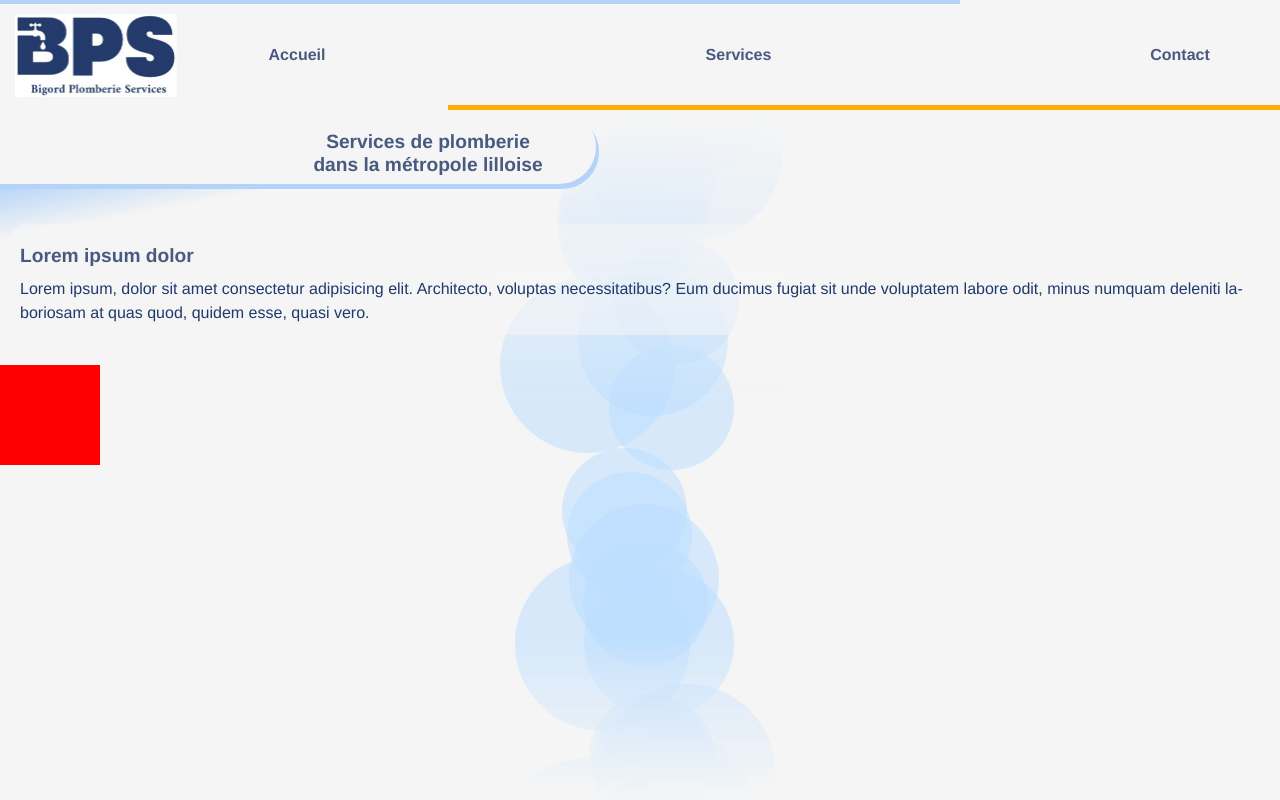
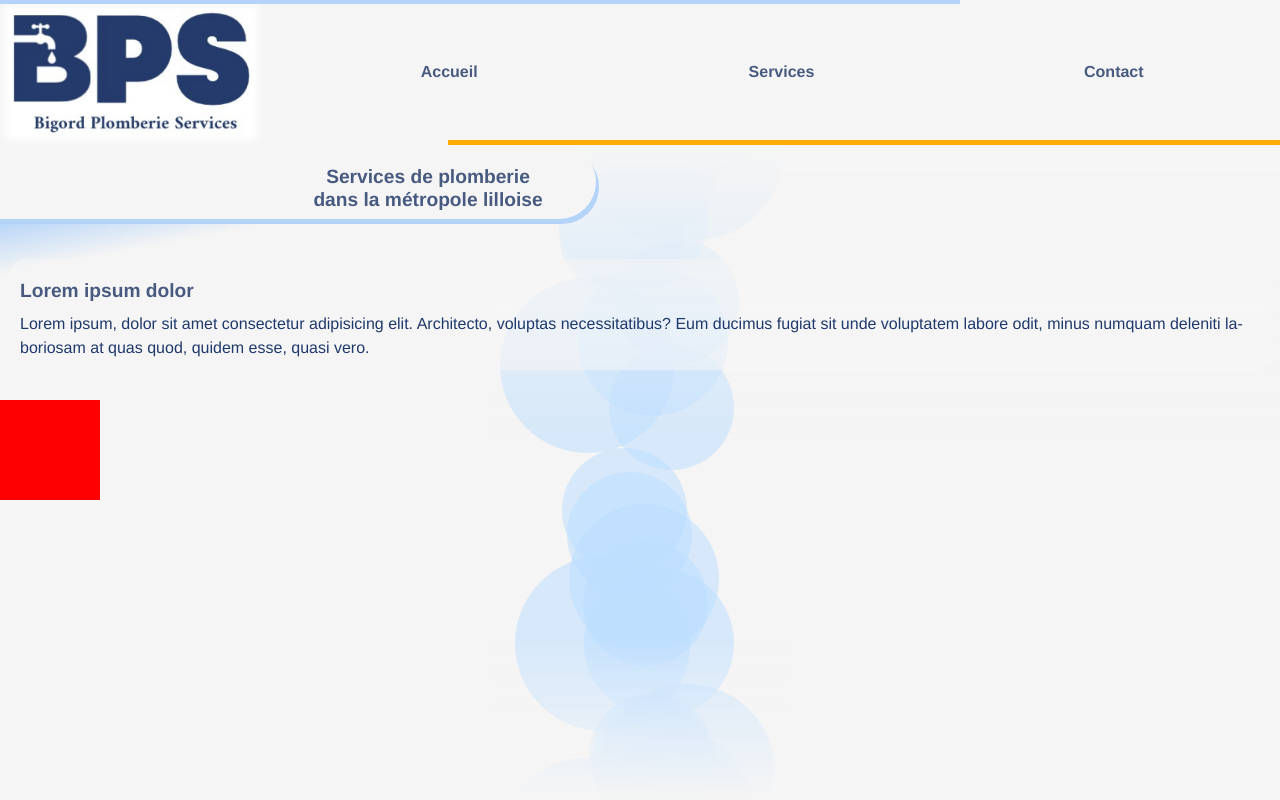
Before and after one commit to Kirjal/bps, a React (Create React App) app: page / in a window 1280 px wide. Built offline with nearby package versions, Linux system fonts and the light colour scheme.

Commit message:
various updates, nearing completion

```diff
--- a/src/App.css
+++ b/src/App.css
@@ -57,8 +57,16 @@ header, main, footer{
   position: relative;
 }
 
+header{
+  z-index: 2;
+}
+
+footer{
+  z-index: 1;
+}
+
 main{
-  min-height: 400px;
+  min-height: 100vh;
 }
 
 .title-container{
@@ -143,8 +151,24 @@ main p{
 
 
 
+/* transition on <main> when changing pages */
 
+main{
+  opacity: 1;
+  left: 0;
+}
 
+main.hidden{
+  opacity: 0;
+}
+
+main.transition{
+  transition: all 0.6s;
+}
+
+main.left{
+  left: -200px;
+}
 
 
 /** stuff that was there by default from react ***********************************************/
--- a/src/App.jsx
+++ b/src/App.jsx
@@ -9,11 +9,15 @@ import { useEffect, useRef } from 'react';
 function App() {
 
   /**bubble logic **************************************************************************/
+  const initialBubbleMode = window.location.pathname;
 
   /**adds or remove a specific class to the container of the background bubbles to calculate Y axis offset (to give the illusion of a water current) */
   const updateBubbleMode = (value) => {
     const bubbleContainer = document.getElementById("bubbles");
     const contactButton = document.getElementById("contact-button");
+    const nav_menu = document.getElementById("nav-menu");
+    const main = document.getElementById("main");
+
     bubbleContainer.classList.remove("services", "contact");
     bubbleContainer.classList.add(value);
     if(value === "contact" && contactButton.classList.contains("visible")){
@@ -21,9 +25,21 @@ function App() {
     } else if(value !== "contact" && !contactButton.classList.contains("visible")){
       contactButton.classList.add("visible");
     }
+
+    nav_menu.classList.contains("nav-open") && toggleNav();
+
+    main.classList.add("hidden", "left");
+    setTimeout(()=>{
+      main.classList.add("transition");
+    }, 100);
+    setTimeout(()=>{
+      main.classList.remove("hidden", "left");
+    }, 101)
+    setTimeout(()=>{
+      main.classList.remove("transition");
+    }, 600);
   };
 
-  const initialBubbleMode = window.location.pathname;
 
   const setFirstBubbleMode = () => {
     if(initialBubbleMode && initialBubbleMode === "/"){
@@ -44,7 +60,14 @@ function App() {
 
     const handleScroll = () => {
       const scrollPosition = AppRef.current.scrollTop;
-      const heightThreshold = 80;
+      const header = document.getElementById("header");
+      if(scrollPosition > 0 && !header.classList.contains("small")){
+        header.classList.add("small");
+      }
+      if(scrollPosition === 0 && header.classList.contains("small")){
+        header.classList.remove("small");
+      }
+      /*const heightThreshold = 80;
       const burger = document.getElementById("burger");
       const nav = document.getElementById("nav-menu");
 
@@ -57,7 +80,7 @@ function App() {
       if(scrollPosition === 0){
         burger.classList.remove("visible");
         nav.classList.remove("hidden-menu");
-      }
+      }*/
     }
 
     if(AppRef.current){
@@ -117,7 +140,7 @@ function App() {
 
 
   return (
-    <div className="App" id="App" ref={AppRef} /*onScroll={handleScroll}*/>
+    <div className="App" id="App" ref={AppRef}>
       <div className={"bubble-container"} id="bubbles">
         <div className="bg-gradients"></div>
         <div className="front">
@@ -130,13 +153,16 @@ function App() {
           {generateBubblesBack}
         </div>
       </div>
-      <header>
+      <header id="header">
         <div className="light-blue-bar"></div>
-        <img src={logo} className="header-logo" alt="logo de l'entreprise" />
+          <div className="header-logo-container">
+            <img src={logo} className="header-logo" alt="logo de l'entreprise"/>
+          </div>
         <div id="burger" onClick={toggleNav}>
           <div className="menu-bar"></div>
           <div className="menu-bar"></div>
           <div className="menu-bar"></div>
+          <p>Menu</p>
         </div>
         <nav id="nav-menu">
           <Link to={URL_HOME} onClick={()=>updateBubbleMode("home")} className="nav-button">Accueil</Link>
@@ -145,7 +171,7 @@ function App() {
         </nav>
         <div className="yellow-bar"></div>
       </header>
-      <main style={{height: 2000 + "px"}}>
+      <main id="main" className="hidden">
         <div className="main-bg-gradient"></div>
         <Routes />
         <div id="contact-button">
--- a/src/assets/styles/components/bubble-container.css
+++ b/src/assets/styles/components/bubble-container.css
@@ -26,7 +26,7 @@
 /*this one is actually located in <main> but relates to bubbles display as it needs to not show bubbles directly under the title*/
 .main-bg-gradient{
     height: 100%;
-    width: 300px;
+    width: 100vw;
     position: absolute;
     top: 0;
     left: calc(50vw - 150px);
--- a/src/assets/styles/components/footer.css
+++ b/src/assets/styles/components/footer.css
@@ -16,9 +16,10 @@ footer{
 }
 
 .footer-logo-container{
+    padding: 10px;
     background-color: var(--logo-background);
+    box-shadow: inset 0px 0px 10px 5px var(--background);
     border-radius: 0 20px 20px 0;
-    padding: 10px;
 }
 
 .footer-logo{
@@ -67,6 +68,7 @@ footer .yellow-bar{
     transition: all 0.2s;
     background-color: var(--footer-link-background);
     color: var(--footer-link-text);
+    cursor: pointer;
 }
 
 .footer-buttons .nav-button:hover{
--- a/src/assets/styles/components/header.css
+++ b/src/assets/styles/components/header.css
@@ -2,11 +2,12 @@
 
 header{
     background-color: var(--background);
-    height: 110px;
+    min-height: 110px;
     width: 100vw;
     display: flex;
     align-items: center;
     justify-content: space-between;
+    transition: all 0.3s;
 }
 
 header .light-blue-bar{
@@ -27,29 +28,54 @@ header .yellow-bar{
     right: 0;
 }
 
-.header-logo{
-    height:83px;
-    width:162px;
-    margin-left: 15px;
+.header-logo-container{
+    padding: 10px;
+    background-color: var(--logo-background);
+    box-shadow: inset 0px 0px 10px 5px var(--background);
+    transition: all 0.3s;
 }
 
-#burger{
-    height: 50px;
-    width: 50px;
-    background-color: var(--burger-background);
-    border-radius: 15px;
-    position: fixed;
-    top: -40px;
-    right: 30px;
-    transition: all 0.5s;
-    opacity: 0;
-    z-index: 100;
+.header-logo{
+    min-height:83px;
+    min-width:162px;
+    width: 40vw;
+    height: 20.48vw;
+    max-width: 243px;
+    max-height: 125px;
+    transition: all 0.3s;
 }
 
-#burger.visible{
+/* commented parts were used when the burger menu had to only show up on mobile */
+
+#burger{
+    display: flex;
+    justify-content: right;
+    height: 50px;
+    width: 100px;
+    background-color: var(--burger-background);
+    border-radius: 15px 0 0 15px;
+    position: fixed;
+    /*top: -40px;*/
+    top: 30px;
+    right: 0px;
+    transition: all 0.5s;
+    /*opacity: 0;*/
+    opacity: 1;
+    z-index: 100;
+    cursor: pointer;
+}
+
+#burger p{
+    width: 60px;
+    padding-right: 10px;
+    text-align: center;
+    align-self: center;
+}
+
+/* #burger.visible{
     top: 30px;
     opacity: 1;
-}
+} */
 
 .menu-bar{
     height: var(--menu-bar-height);
@@ -60,7 +86,7 @@ header .yellow-bar{
     background-color: var(--burger-button);
     transition: all 0.3s;
     position: absolute;
-    left: calc(50% - var(--x-offset));
+    left: calc(25% - var(--x-offset));
 }
 
 .menu-bar:first-child{
@@ -71,7 +97,7 @@ header .yellow-bar{
     top: calc(50% - var(--y-offset));
 }
 
-.menu-bar:last-child{
+.menu-bar:nth-child(3){
     top: calc(70% - var(--y-offset));
 }
 
@@ -85,7 +111,7 @@ header .yellow-bar{
     width: var(--x-offset);
 }
 
-#burger.burger-open .menu-bar:last-child{
+#burger.burger-open .menu-bar:nth-child(3){
     top: calc(50% - var(--y-offset));
     rotate: -0.375turn;
 }
@@ -93,9 +119,10 @@ header .yellow-bar{
 nav{
     flex: 1;
     margin-left: 20px;
+    max-width: 1200px;
     display: flex;
     flex-direction: column;
-    justify-content: space-between;
+    justify-content: space-around;
     align-items: center;
 }
 
@@ -111,9 +138,9 @@ nav .nav-button{
     border-radius: 30px;
     margin-bottom: 3px;
     align-content: center;
-    transition: all 0.2s;
     color: var(--menu-link-text);
     background-color: var(--menu-link-background);
+    cursor: pointer;
 }
 
 nav .nav-button:hover{
@@ -121,13 +148,9 @@ nav .nav-button:hover{
     background-color: var(--menu-link-hover-background)
 }
 
-nav.nav-open{
-    background-color:#f00;
-}
-
 
 @media screen and (max-width: 768px){
-    nav.hidden-menu{
+    nav/*.hidden-menu*/{
         transition: all 0.3s;
         position: fixed;
         top: 0;
@@ -141,23 +164,37 @@ nav.nav-open{
         padding: 120px 20px 20px;
     }
 
-    nav.hidden-menu.nav-open{
+    nav/*.hidden-menu*/.nav-open{
         right: 0;
     }
 
-    nav.hidden-menu .nav-button{
+    nav/*.hidden-menu*/ .nav-button{
         background-color: var(--hidden-menu-link-background);
         color: var(--hidden-menu-link-text);
         height: 40px;
+        transition: all 0.2s;
     }
 
-    nav.hidden-menu .nav-button:hover{
+    nav/*.hidden-menu*/ .nav-button:hover{
         background-color: var(--hidden-menu-link-hover-background);
         color: var(--hidden-menu-link-hover-text);
     }
 }
 
 @media screen and (min-width: 769px){
+    header.small{
+        position: sticky;
+        top: 0;
+        height: 100px;
+    }
+
+    header.small .header-logo{
+        min-height: 63px;
+        min-width: 122px;
+        max-height: 63px;
+        max-width: 122px;
+    }
+
     nav{
         flex-direction: row;
     }
@@ -165,4 +202,8 @@ nav.nav-open{
     #burger{
         display: none;
     }
+
+    .nav-button{
+        transition: all 0.2s;
+    }
 }
--- a/src/constants/variables.css
+++ b/src/constants/variables.css
@@ -28,7 +28,7 @@
     --base-text: #1f396c;
     --content-background: #f5f5f588;
     --footer-text: #f5f5f5;
-    --logo-background: #f5f5f5;
+    --logo-background: #ffffff;
 
     /*buttons*/
     --button-base-outline: #ffad05;
--- a/src/views/ContactView.jsx
+++ b/src/views/ContactView.jsx
@@ -17,12 +17,11 @@ const ContactView = () => {
         <>
             <div className="title-container contact-title">
                 <div className="title">
-                    <h1>Contact</h1>
+                    <h1>Formulaire de contact</h1>
                 </div>
                 <div className="title-gradient"></div>
             </div>
             <div className="content form-content">
-                <h2>Formulaire de contact</h2>
                 <p className="notice">Les champs marqués d'un astérique (*) sont obligatoires.</p>
                 <Formik
                     initialValues={{
```
